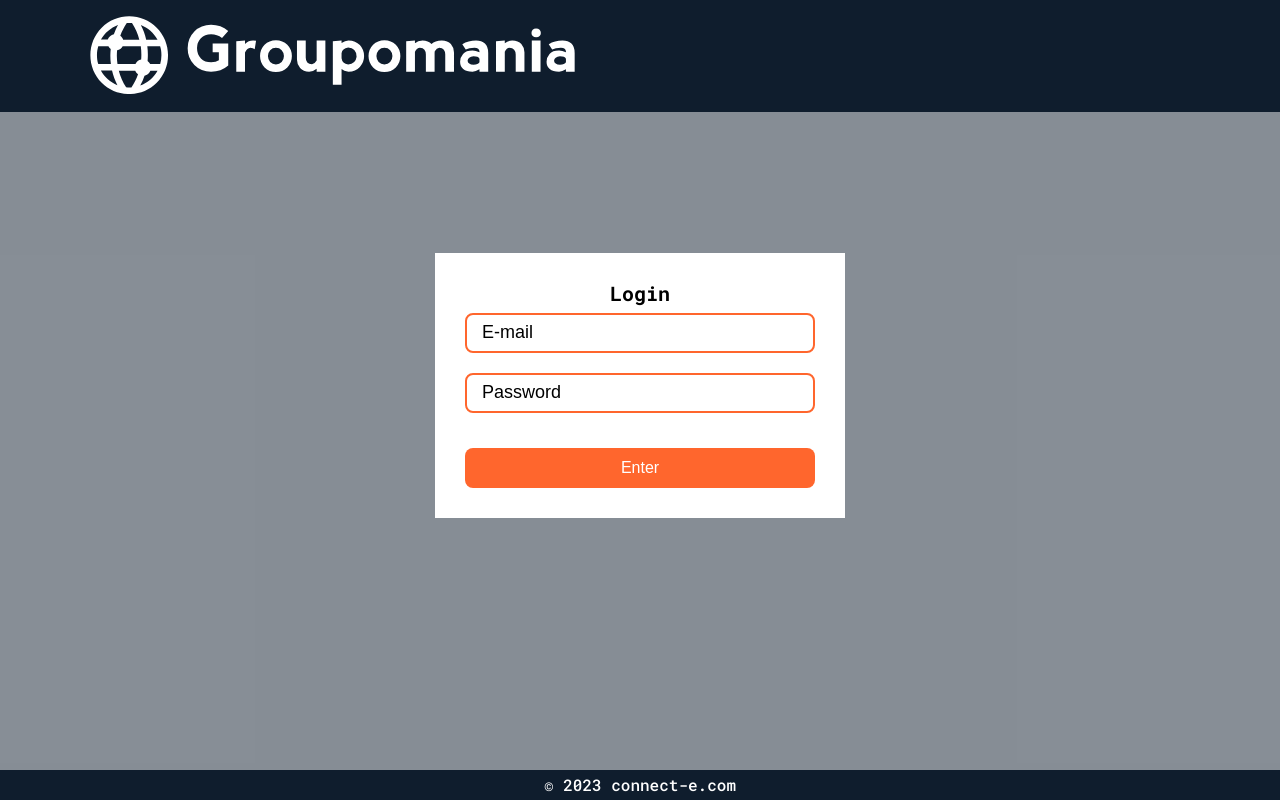
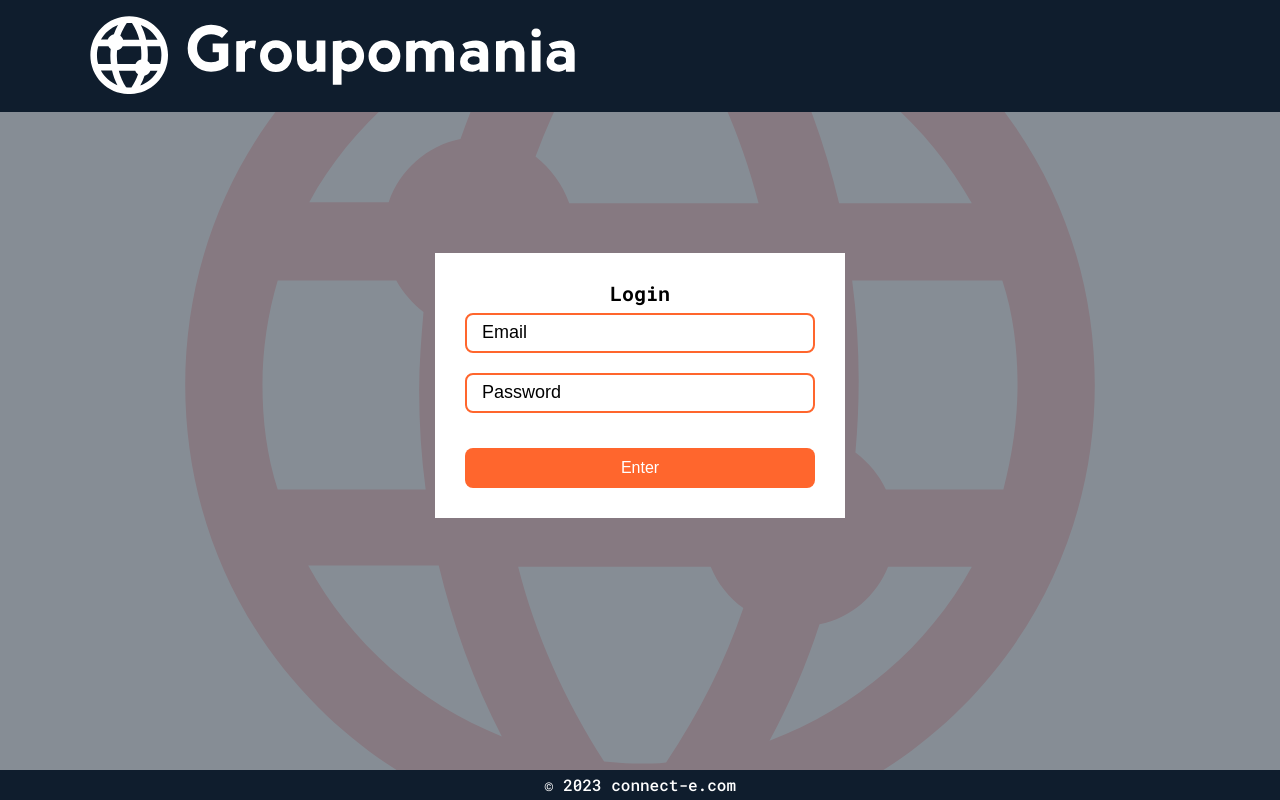
Before and after one commit to vadym-loik/Groupomania, a Vue app in the folder frontend/: page /login in a window 1280 px wide. Built offline with nearby package versions, Linux system fonts and the light colour scheme.

Commit message:
update files

```diff
--- a/frontend/src/components/auth/AuthSection.vue
+++ b/frontend/src/components/auth/AuthSection.vue
@@ -17,8 +17,12 @@ export default {
   flex-direction: column;
   align-items: center;
   justify-content: center;
+  background: url('../../assets/icon.svg') no-repeat;
+  background-size: cover;
+  background-position: center;
   min-height: calc(100vh - 30px);
   z-index: 1;
+
   &::before {
     content: '';
     position: absolute;
--- a/frontend/src/components/auth/login/index.vue
+++ b/frontend/src/components/auth/login/index.vue
@@ -1,25 +1,25 @@
 <template>
   <AuthContainer class="login">
     <MainTitle class="login__title">Login</MainTitle>
-    <Form class="login__form">
+    <Form ref="form" class="login__form" @submit.prevent="handleSubmit">
       <CustomInput
         v-model="formData.email"
+        placeholder="Email"
+        autocomplete="email"
         name="email"
-        placeholder="E-mail"
-        autocomplete="email"
         :rules="emailRules"
         class="login__input"
       />
       <CustomInput
         v-model="formData.password"
-        name="password"
+        placeholder="Password"
         autocomplete="current-password"
         type="password"
-        placeholder="Password"
+        name="password"
         :rules="passwordRules"
         class="login__input"
       />
-      <Button class="login__btn" type="submit">Enter</Button>
+      <Button class="login__btn" type="submit" :loading="loading">Enter</Button>
     </Form>
   </AuthContainer>
 </template>
@@ -39,11 +39,11 @@ import {
 export default {
   name: 'Login',
   components: {
-    AuthContainer,
-    MainTitle,
     Form,
     CustomInput,
     Button,
+    AuthContainer,
+    MainTitle,
   },
   data() {
     return {
@@ -67,6 +67,15 @@ export default {
     },
     passwordRules() {
       return [this.rules.isRequired];
+    },
+  },
+  methods: {
+    handleSubmit() {
+      const isFormValid = this.$refs.form.validate();
+
+      if (isFormValid) {
+        console.log(this.formData);
+      }
     },
   },
 };
--- a/frontend/src/components/shared/CustomInput.vue
+++ b/frontend/src/components/shared/CustomInput.vue
@@ -45,7 +45,6 @@ export default {
   computed: {
     listeners() {
       return {
-        // eslint-disable-next-line vue/no-deprecated-dollar-listeners-api
         ...this.$listeners,
         input: (event) => this.$emit('input', event.target.value),
       };
@@ -61,7 +60,7 @@ export default {
     if (!this.form) return;
     this.form.registerInput(this);
   },
-  beforeUnmount() {
+  beforeDestroy() {
     if (!this.form) return;
     this.form.unRegisterInput(this);
   },
--- a/frontend/src/components/shared/Logo.vue
+++ b/frontend/src/components/shared/Logo.vue
@@ -1,8 +1,9 @@
 <template>
   <img
     src="../../assets/icon-left-font-monochrome-white.svg"
-    alt="logo"
-    class="logo"
+    alt=""
+    width=""
+    height=""
   />
 </template>
 
--- a/frontend/src/components/shared/form/index.vue
+++ b/frontend/src/components/shared/form/index.vue
@@ -6,7 +6,7 @@
 
 <script>
 export default {
-  name: 'FormItem',
+  name: 'Form',
   provide() {
     return {
       form: this,
--- a/frontend/src/router/index.js
+++ b/frontend/src/router/index.js
@@ -5,9 +5,21 @@ import HomePage from '../pages/HomePage.vue';
 // import ErrorPage from '../pages/ErrorPage.vue';
 
 const routes = [
-  { path: '/login', name: 'login', component: Login },
-  { path: '/registration', name: 'registration', component: Registration },
-  { path: '/', name: 'homepage', component: HomePage },
+  {
+    path: '/login',
+    name: 'login',
+    component: Login,
+  },
+  {
+    path: '/registration',
+    name: 'registration',
+    component: Registration,
+  },
+  {
+    path: '/',
+    name: 'homepage',
+    component: HomePage,
+  },
   //   { path: '*', name: 'error-page', component: ErrorPage },
 ];
 
```
